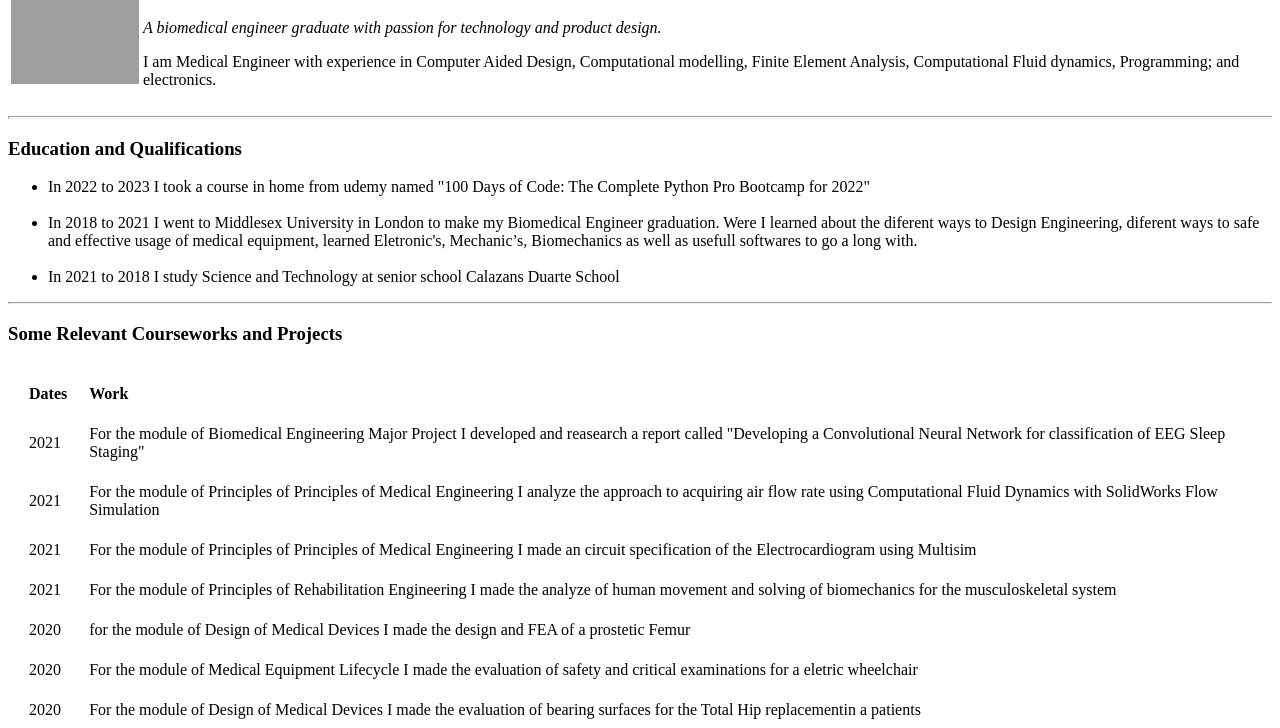
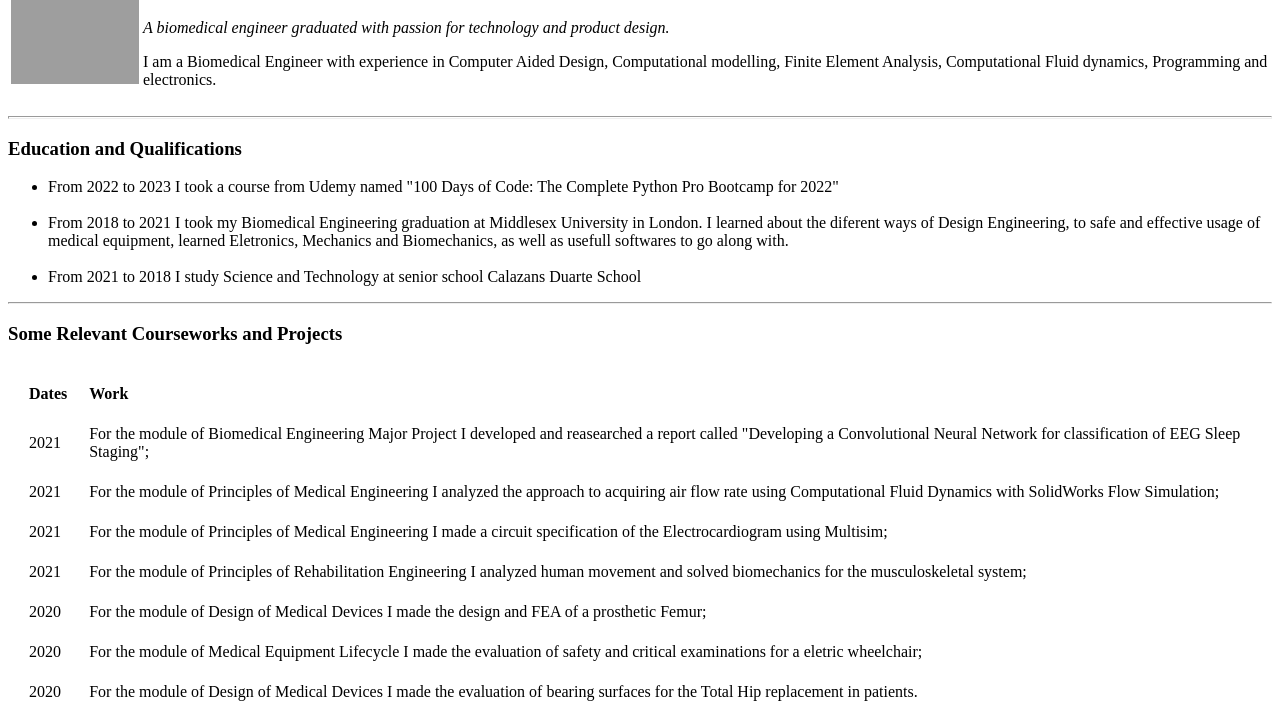
Before and after one commit to glcoutinho/cv, a plain HTML site: page index.html in a window 1280 px wide. Shown: the part 72-800 px from the top of the page. Drawn offline with Linux system fonts and the light colour scheme; grey boxes are pictures that could not be loaded.

Commit message:
Update index.html

```diff
--- a/index.html
+++ b/index.html
@@ -12,8 +12,8 @@
       <td><img src="HGUI.png" style="width:128px;height:128px;"></td>
       <td>
         <h1>Guilherme Coutinho</h1>
-        <p><em>A biomedical engineer graduate with passion for technology and product design.</em></p>
-        <p>I am Medical Engineer with experience in Computer Aided Design, Computational modelling, Finite Element Analysis, Computational Fluid dynamics, Programming; and electronics.</p>
+        <p><em>A biomedical engineer graduated with passion for technology and product design.</em></p>
+        <p>I am a Biomedical Engineer with experience in Computer Aided Design, Computational modelling, Finite Element Analysis, Computational Fluid dynamics, Programming and electronics.</p>
       </td>
     </tr>
   </table>
@@ -22,12 +22,12 @@
 
   <h3>Education and Qualifications</h3>
   <ul>
-    <li> In 2022 to 2023 I took a course in home from udemy named "100 Days of Code: The Complete Python Pro Bootcamp for 2022" </li>
+    <li> From 2022 to 2023 I took a course from Udemy named "100 Days of Code: The Complete Python Pro Bootcamp for 2022" </li>
     <br>
-    <li> In 2018 to 2021 I went to Middlesex University in London to make my Biomedical Engineer graduation. Were I learned about the diferent ways to Design Engineering, diferent ways to safe and effective usage of medical equipment,
-      learned Eletronic's, Mechanic’s, Biomechanics as well as usefull softwares to go a long with. </li>
+    <li> From 2018 to 2021 I took my Biomedical Engineering graduation at Middlesex University in London. I learned about the diferent ways of Design Engineering, to safe and effective usage of medical equipment,
+      learned Eletronics, Mechanics and Biomechanics, as well as usefull softwares to go along with. </li>
     <br>
-    <li> In 2021 to 2018 I study Science and Technology at senior school Calazans Duarte School </li>
+    <li> From 2021 to 2018 I study Science and Technology at senior school Calazans Duarte School </li>
   </ul>
 
   <hr>
@@ -51,8 +51,8 @@
           2021
         </td>
         <td>
-          For the module of Biomedical Engineering Major Project I developed and reasearch a report called "Developing a Convolutional Neural Network for
-          classification of EEG Sleep Staging"
+          For the module of Biomedical Engineering Major Project I developed and reasearched a report called "Developing a Convolutional Neural Network for
+          classification of EEG Sleep Staging";
         </td>
       </tr>
       <tr>
@@ -60,7 +60,7 @@
           2021
         </td>
         <td>
-          For the module of Principles of Principles of Medical Engineering I analyze the approach to acquiring air flow rate using Computational Fluid Dynamics with SolidWorks Flow Simulation
+          For the module of Principles of Medical Engineering I analyzed the approach to acquiring air flow rate using Computational Fluid Dynamics with SolidWorks Flow Simulation;
         </td>
       </tr>
       <tr>
@@ -68,7 +68,7 @@
           2021
         </td>
         <td>
-          For the module of Principles of Principles of Medical Engineering I made an circuit specification of the Electrocardiogram using Multisim
+          For the module of Principles of Medical Engineering I made a circuit specification of the Electrocardiogram using Multisim;
         </td>
       </tr>
       <tr>
@@ -76,7 +76,7 @@
           2021
         </td>
         <td>
-          For the module of Principles of Rehabilitation Engineering I made the analyze of human movement and solving of biomechanics for the musculoskeletal system
+          For the module of Principles of Rehabilitation Engineering I analyzed human movement and solved biomechanics for the musculoskeletal system;
         </td>
       </tr>
       <tr>
@@ -84,7 +84,7 @@
           2020
         </td>
         <td>
-          for the module of Design of Medical Devices I made the design and FEA of a prostetic Femur
+          For the module of Design of Medical Devices I made the design and FEA of a prosthetic Femur;
         </td>
       </tr>
       <tr>
@@ -92,14 +92,14 @@
           2020
         </td>
         <td>
-          For the module of Medical Equipment Lifecycle I made the evaluation of safety and critical examinations for a eletric wheelchair
+          For the module of Medical Equipment Lifecycle I made the evaluation of safety and critical examinations for a eletric wheelchair;
         </td>
       </tr>
       <td>
         2020
       </td>
       <td>
-        For the module of Design of Medical Devices I made the evaluation of bearing surfaces for the Total Hip replacementin a patients
+        For the module of Design of Medical Devices I made the evaluation of bearing surfaces for the Total Hip replacement in patients.
       </td>
       </tr>
 
```
